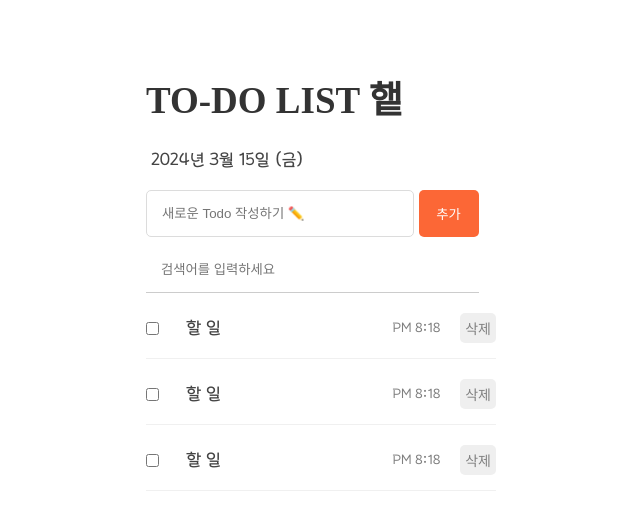
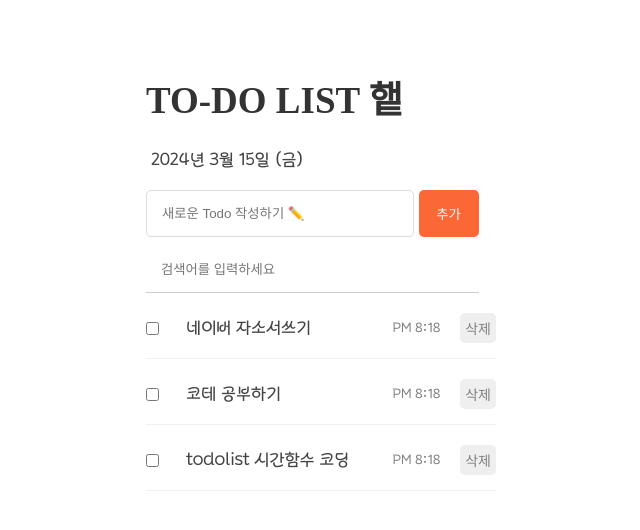
Before and after one commit to ss133600/To-do-List, a React (Create React App) app: page / in a window 1280 px wide. Shown: the top 530 px of the page, without its empty margins (319-959 px from the left). Built offline with nearby package versions, Linux system fonts and the light colour scheme; a web font is replaced by a local one.

Commit message:
할 일 리스트 렌더링하기

```diff
--- a/src/App.js
+++ b/src/App.js
@@ -11,19 +11,16 @@ const mockTodo = [
     id: 0,
     isDone: false,
     content: '네이버 자소서쓰기',
-    createdClock: new Date().getTime(),
   },
   {
     id: 1,
     isDone: false,
     content: '코테 공부하기',
-    createdClock: new Date().getTime(),
   },
   {
     id: 2,
     isDone: false,
     content: 'todolist 시간함수 코딩',
-    createdClock: new Date().getTime(),
   },
 ];
 
@@ -58,7 +55,7 @@ function App() {
     <Wrapper>
       <Header />
       <TodoEditor onCreate={onCreate} />
-      <TodoList />
+      <TodoList todo={todo} />
     </Wrapper>
   );
 }
--- a/src/components/TodoItem.js
+++ b/src/components/TodoItem.js
@@ -30,13 +30,13 @@ const RemoveBtn = styled.button`
   padding: 5px;
 `;
 
-const TodoItem = () => {
+const TodoItem = ({ id, content, isDone, createdClock }) => {
   return (
     <TodoItemWrapper>
       <Checkbox>
         <input type="checkbox" />
       </Checkbox>
-      <Title>할 일</Title>
+      <Title>{content}</Title>
       <ToDate>
         <Clock />
       </ToDate>
--- a/src/components/TodoList.js
+++ b/src/components/TodoList.js
@@ -1,5 +1,6 @@
 import styled from 'styled-components';
 import TodoItem from './TodoItem';
+import { useState } from 'react';
 
 const SearchBar = styled.input`
   margin-top: 10px;
@@ -23,14 +24,35 @@ const ListWrapper = styled.div`
   gap: 20px;
 `;
 
-const TodoList = () => {
+const TodoList = ({ todo }) => {
+  const [search, setSearch] = useState('');
+
+  //감지를 위한 값
+  const onChangeSearch = (e) => {
+    setSearch(e.target.value);
+  };
+
+  //필터링 되는 값
+  const getSearchResult = () => {
+    return search === ''
+      ? todo
+      : todo.filter((it) =>
+          it.content.toLowerCase().includes(search.toLowerCase()),
+        );
+    //toLowerCase은 대소문자 구별 없이 쓸 수 있음
+  };
+
   return (
     <>
-      <SearchBar type="text" placeholder="검색어를 입력하세요"></SearchBar>
+      <SearchBar
+        type="text"
+        placeholder="검색어를 입력하세요"
+        onChange={onChangeSearch}
+      ></SearchBar>
       <ListWrapper>
-        <TodoItem />
-        <TodoItem />
-        <TodoItem />
+        {getSearchResult().map((it) => (
+          <TodoItem key={it.id} {...it} />
+        ))}
       </ListWrapper>
     </>
   );
```
